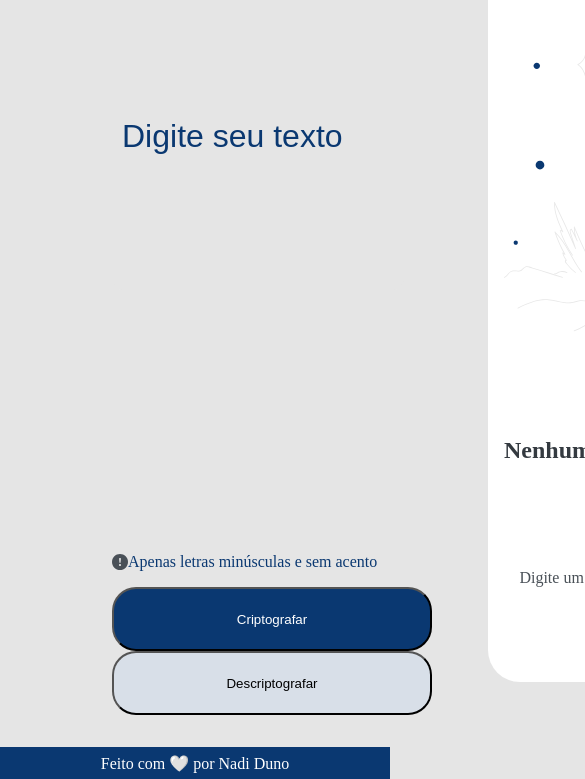
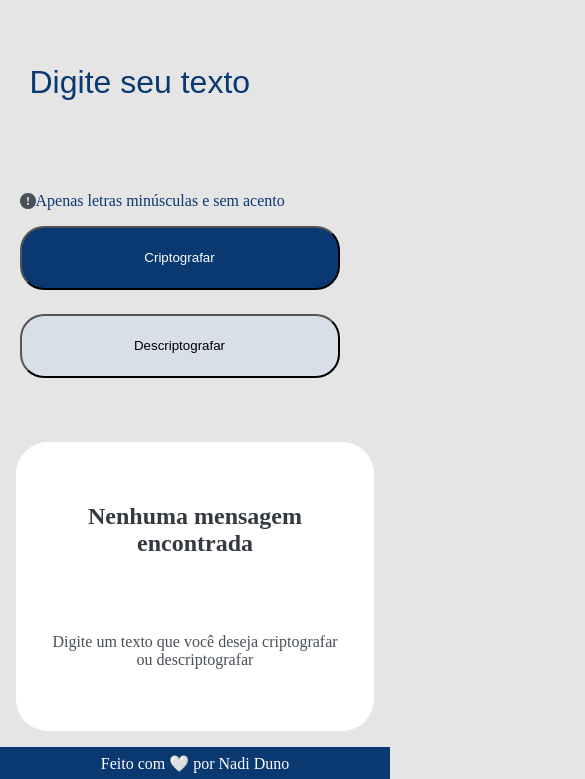
Before and after one commit to nadiduno/encryptChallenge, a plain HTML site: page index.html in a window 390 px wide. Shown: the part 65-844 px from the top of the page, 585 px wide, since content can reach past the window. Drawn offline with Linux system fonts and the light colour scheme.

Commit message:
Responsividade

```diff
--- a/styles.css
+++ b/styles.css
@@ -163,3 +163,25 @@ input::placeholder{
     height: 4rem;
     border-radius: 24px;
 }
+
+.containerBoy{
+    display: block;
+}
+
+@media (max-width: 768px) {
+    .container,.containerBody{
+        display:flex;
+        flex-direction: column;
+        align-items: center;
+        justify-content: center;
+    }
+    .colunn2{
+        width: 90%;
+    }
+    .button2{
+        margin-top: 1.5rem;
+    }
+    .containerBoy{
+        display: none;
+    }
+}
```
